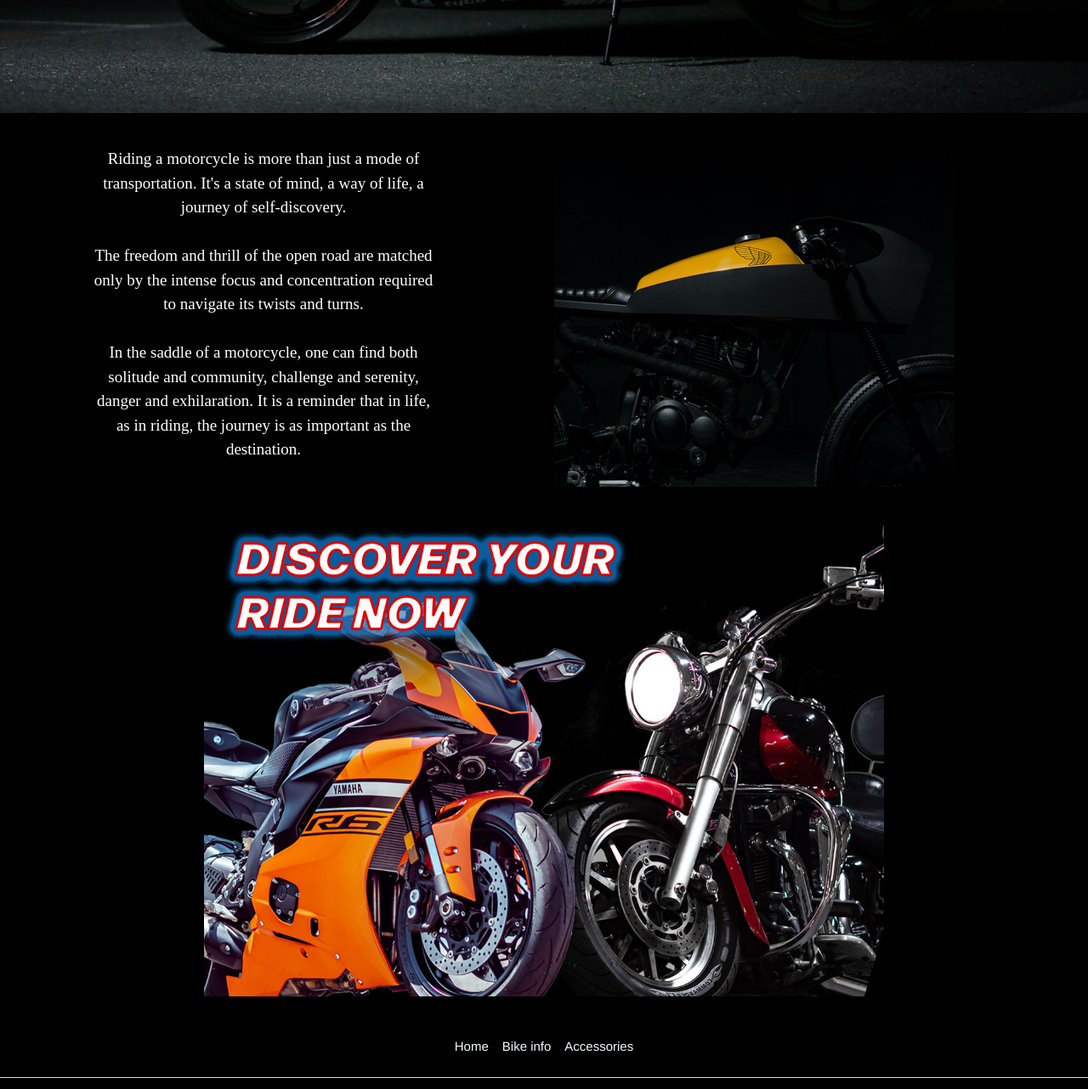
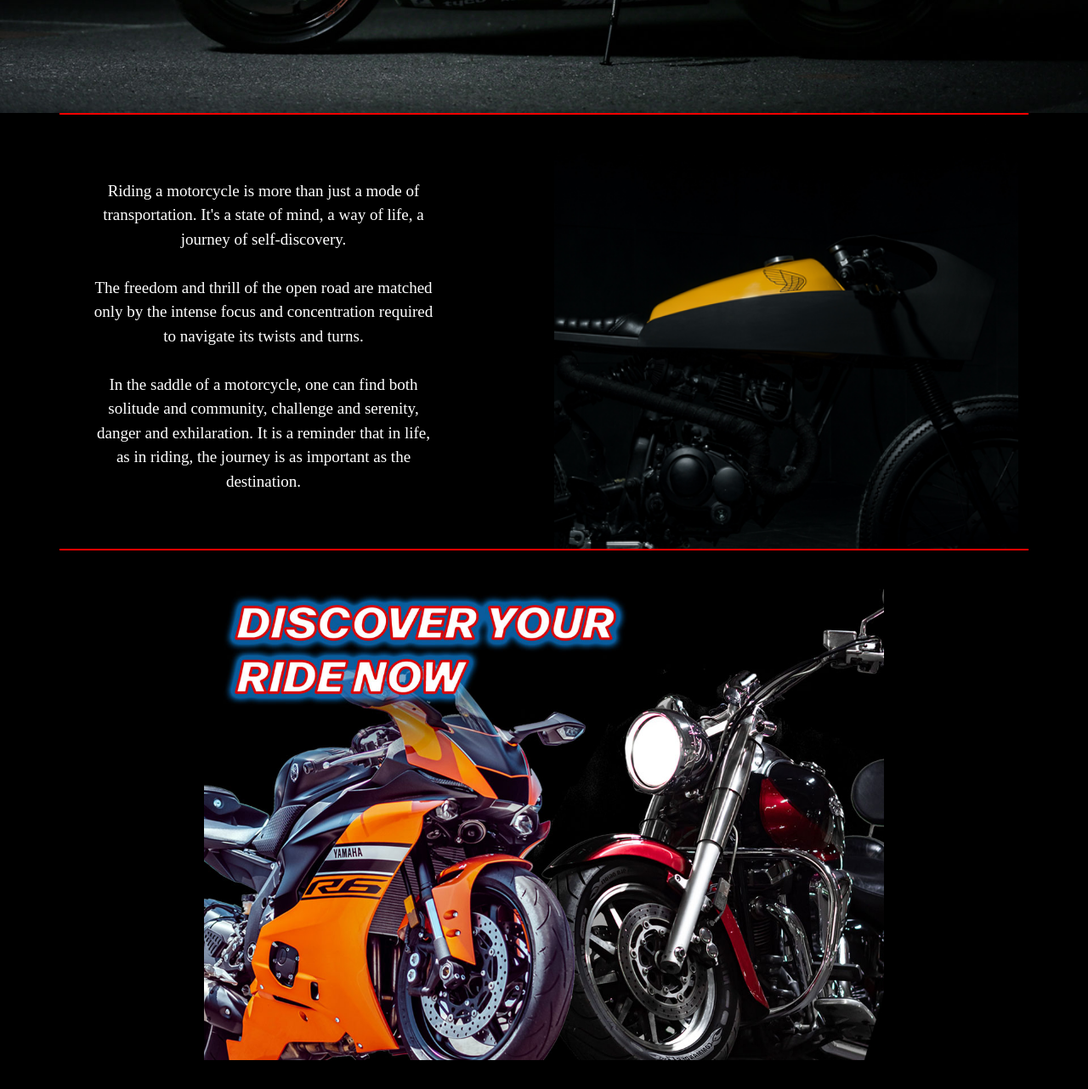
Before and after one commit to Hrlslmn/Bike-Batallion, a plain HTML site: page index.html in a window 1280 px wide. Shown: the part 840-2122 px from the top of the page at 85% size. Drawn offline with nearby package versions, Linux system fonts and the light colour scheme; a web font is replaced by a local one.

Commit message:
Final Touches

```diff
--- a/index.html
+++ b/index.html
@@ -58,7 +58,7 @@
         class="img-fluid fade-in-image header-img"
 
       />
-      <div class="container">
+      <div class="container main-items" >
         <div class="row h-100">
           <div class="col-lg-6 my-auto content-desc">
             <p style="font-size:19px; max-width: 400px; ">
@@ -72,7 +72,7 @@
             <img
               src="images/soroush-golpoor-N7qRkMMMKI4-unsplash.png"
               alt=""
-              class="img-fluid"
+              class="img-fluid" width="100%"
             />
           </div>
         </div>
--- a/main.css
+++ b/main.css
@@ -32,8 +32,8 @@ h2{
     z-index: 2;
 }
 .nav-link{
-    color:rgb(229, 10, 10);
-    font-family: 'Franklin Gothic Medium', 'Arial Narrow', Arial, sans-serif;
+    color:rgb(236, 162, 162);
+    font-family: 'Metal Mania';
     font-size: 19px;
     font: 400;
 }
@@ -58,10 +58,14 @@ h2{
     overflow-y: scroll;
 }
 .content-desc::-webkit-scrollbar {
-    width: 5px;
-    height: 5px;
+    width: 2px;
+    height: 1px;
     background-color: rgb(218, 21, 21);
     /* for Chrome, Safari, and Opera */
+}
+.main-items{
+    border-top: 2px solid red;
+    border-bottom: 2px solid red;
 }
 .promo{
     display: block;
@@ -79,6 +83,12 @@ footer .nav-link {
 footer .nav-link:hover {
     color: rgb(225, 98, 98);
     font-size: 20px;
+}
+
+@media screen and (max-width:1200px){
+    .main-items{
+        border: none;
+    }
 }
 
 @media only screen and (max-width: 800px) {
```
